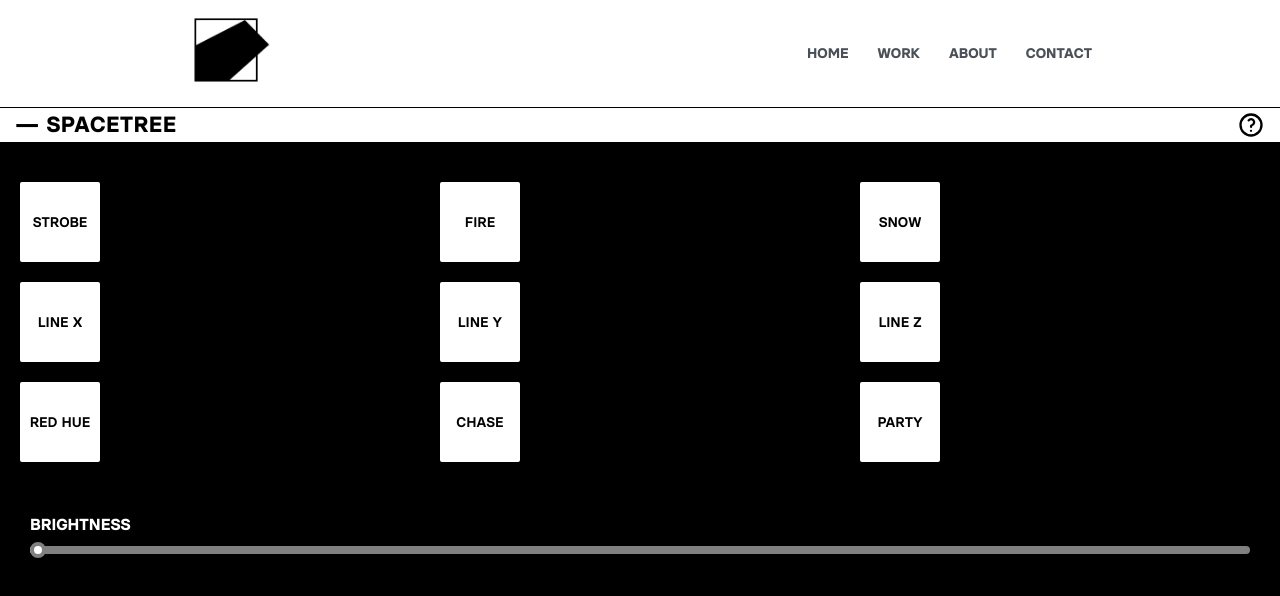
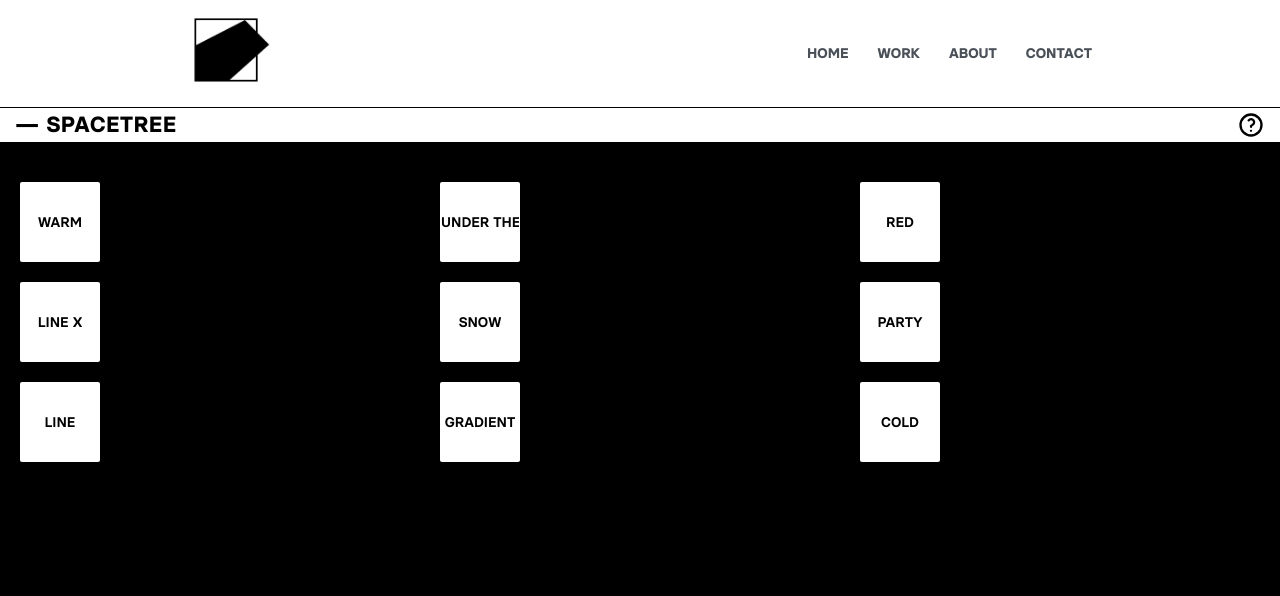
Before and after one commit to WoutDemeyere/spacemakers.tv2, a Next.js app: page /spacetree in a window 1280 px wide. Shown: the top 596 px of the page. Built offline with nearby package versions, Linux system fonts and the light colour scheme.

Commit message:
updated clip triggers

```diff
--- a/pages/spacetree/index.tsx
+++ b/pages/spacetree/index.tsx
@@ -46,15 +46,15 @@ const SpaceTree = () => {
   }, []);
 
   const buttons: ClipButton[] = [
-    { text: 'STROBE', layerIndex: 3, clipIndex: 1 },
-    { text: 'FIRE', layerIndex: 3, clipIndex: 2 },
-    { text: 'SNOW', layerIndex: 3, clipIndex: 3 },
+    { text: 'WARM', layerIndex: 3, clipIndex: 1 },
+    { text: 'UNDER THE SEA', layerIndex: 3, clipIndex: 2 },
+    { text: 'RED', layerIndex: 3, clipIndex: 3 },
     { text: 'LINE X', layerIndex: 3, clipIndex: 4 },
-    { text: 'LINE Y', layerIndex: 3, clipIndex: 5 },
-    { text: 'LINE Z', layerIndex: 3, clipIndex: 6 },
-    { text: 'RED HUE', layerIndex: 3, clipIndex: 7 },
-    { text: 'CHASE', layerIndex: 3, clipIndex: 8 },
-    { text: 'PARTY', layerIndex: 3, clipIndex: 9 },
+    { text: 'SNOW', layerIndex: 3, clipIndex: 5 },
+    { text: 'PARTY', layerIndex: 3, clipIndex: 6 },
+    { text: 'LINE', layerIndex: 3, clipIndex: 7 },
+    { text: 'GRADIENT', layerIndex: 3, clipIndex: 8 },
+    { text: 'COLD', layerIndex: 3, clipIndex: 9 },
   ];
 
   const executeRequest = (button: ClipButton) => {
@@ -135,10 +135,10 @@ const SpaceTree = () => {
           </SimpleGrid>
 
 
-          <Flex direction="column" style={{ backgroundColor: 'black', color: 'black', padding: '30px', width: '100%' }}>
+          {/* <Flex direction="column" style={{ backgroundColor: 'black', color: 'black', padding: '30px', width: '100%' }}>
             <Text style={{ color: 'white', fontSize: '16px', fontWeight: 'bold', marginBottom: '5px' }}>BRIGHTNESS</Text>
             <Slider color="grey" value={sliderValue} onChange={setSliderValue} onChangeEnd={(value) => executeBrightnessRequest(value)} max={1} min={0} step={0.01} inverted />
-          </Flex>
+          </Flex> */}
         </Flex>
       </Center>
     </Container>
```
